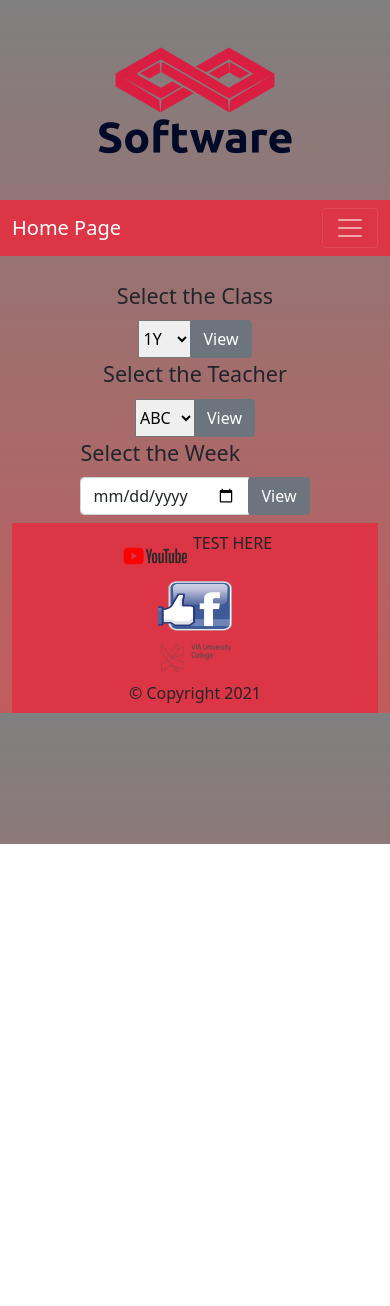
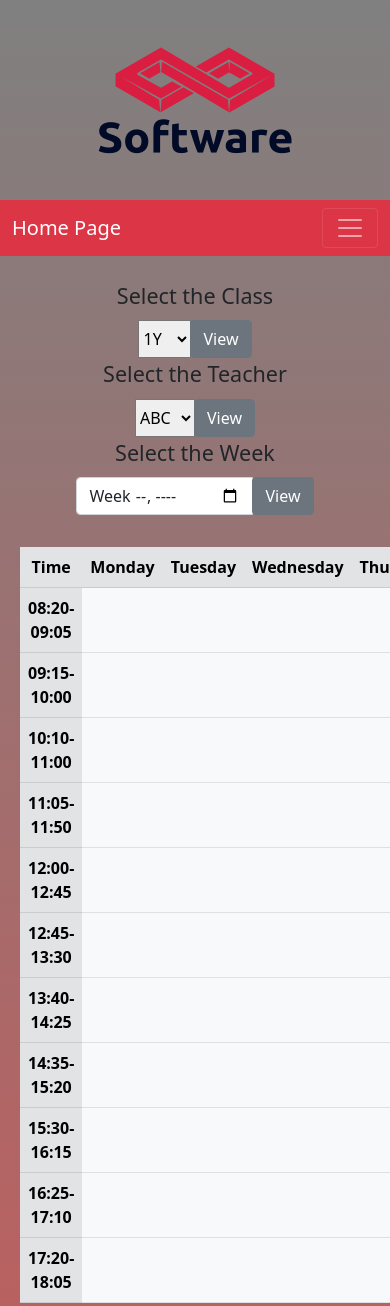
Before and after one commit to ninawrona/SEP1, a plain HTML site: page Website/schedule.html in a window 390 px wide. Shown: the top 1306 px of the page. Before the commit the page ends 844 px from the top, so only its background shows below. Drawn offline with Linux system fonts and the light colour scheme.

Commit message:
Display TT on phone, footer fixed,

```diff
--- a/Website/schedule.html
+++ b/Website/schedule.html
@@ -101,26 +101,27 @@
        </div>
 
         <div class="container d-flex justify-content-center">
-          <div class="col-xs-6 d-flex justify-content-center">
-            <form class='form-inline'>
-                <legend>Select the Week</legend>
+          <div class="col-xs-3 d-flex justify-content-center">
+            <form class='form-inline' >
+                <legend class="d-flex justify-content-center">Select the Week</legend>
               <div class="input-group d-flex justify-content-center">
-                <input type="date"class="form-control">
+                <input type="week" name="week" class="form-control">
                 <span class="input-group-btn">
                   <button type='submit' class="btn btn-secondary" type="button">View</button>
                 </span>
+
               </div>
             </form>
             </div>
         </div>
-
-
+    </div>
+    <br>
 
 
 
     <!--8:20, 9:15, 10:10, 11:05, 12:00, 12:45, 13:40, 14:35, 15:30, 16:25 and 17:20.-->
     <div class="container-fluid w-100 m-2">
-        <table class="table d-none mx-3  d-md-table text-center ">
+        <table class="table   d-xs-table text-center ">
             <tr>
                 <th class="table-secondary w-table">Time </th>
                 <th class="table-secondary ">Monday</th>
```
